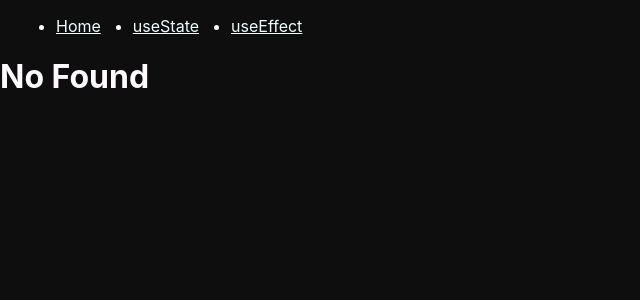
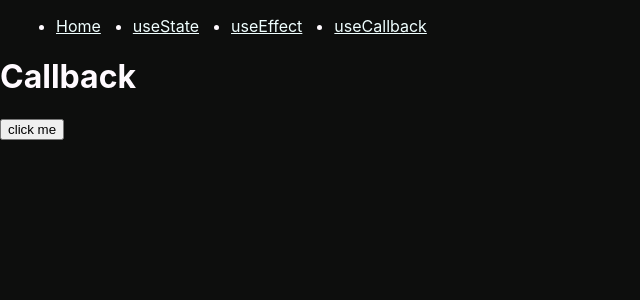
Before and after one commit to Michael-Liendo/react-hooks-projects, a React (Create React App) app: page /useCallback in a window 1280 px wide. Shown: the top 300 px of the page, without its empty margins (0-640 px from the left). Built offline with nearby package versions, Linux system fonts and the light colour scheme.

Commit message:
useCallback

```diff
--- a/src/App.js
+++ b/src/App.js
@@ -4,6 +4,7 @@ import Layout from './components/Layout/Layout';
 import Index from './pages/Index';
 import UseState from './pages/useState/useState';
 import UseEffect from './pages/useEffect/useEffect';
+import UseCallback from './pages/useCallback/useCallback';
 
 function App() {
   return (
@@ -13,6 +14,7 @@ function App() {
           <Route index element={<Index />} />
           <Route path="/useState" element={<UseState />} />
           <Route path="/useEffect" element={<UseEffect />} />
+          <Route path="/useCallback" element={<UseCallback />} />
           <Route path="*" element={<h1>No Found</h1>} />
         </Route>
       </Routes>
--- a/src/components/Layout/Layout.js
+++ b/src/components/Layout/Layout.js
@@ -15,6 +15,9 @@ const Layout = () => {
           <li>
             <Link to="/useEffect">useEffect</Link>
           </li>
+          <li>
+            <Link to="/useCallback">useCallback</Link>
+          </li>
         </ul>
       </nav>
 
--- /dev/null
+++ b/src/pages/useCallback/useCallback.js
@@ -0,0 +1,28 @@
+import { useCallback } from 'react';
+
+/*
+El hook useCallback en React se utiliza para memorizar (almacenar en caché) una función, de modo que se evite su recreación en cada renderizado del componente, a menos que las dependencias que se le pasen cambien.
+
+Se recomienda utilizar useCallback en las siguientes situaciones:
+
+Pasar una función como prop a un componente hijo: si una función se crea dentro del cuerpo del componente, se recreará en cada renderizado, lo que puede causar una re-renderización innecesaria del componente hijo. Usando useCallback, la función se memoizará y sólo se recreará cuando las dependencias cambien.
+
+Usar una función como dependencia de otro hook: Si se utiliza una función como dependencia en otro hook, cada vez que se cambie el estado del componente, esa función se volverá a crear. En este caso, es recomendable usar useCallback para evitar que la función se vuelva a crear en cada renderizado.
+
+Optimizar el rendimiento de una función que se ejecuta con frecuencia: Si una función se ejecuta con frecuencia y no es necesario que se vuelva a crear en cada renderizado, useCallback puede ayudar a mejorar el rendimiento del componente.
+
+Es importante tener en cuenta que useCallback no siempre es necesario. Solo debería usarse si se espera que la función que se memoiza cambie con menos frecuencia que el componente padre. Si la función cambia en cada renderizado, no hay necesidad de memoizarla.
+ */
+
+export default function UseCallback() {
+  const print = useCallback(() => {
+    console.log('estoy memorizado');
+  }, []);
+
+  return (
+    <div>
+      <h1>Callback</h1>
+      <button onClick={print}>click me</button>
+    </div>
+  );
+}
```
